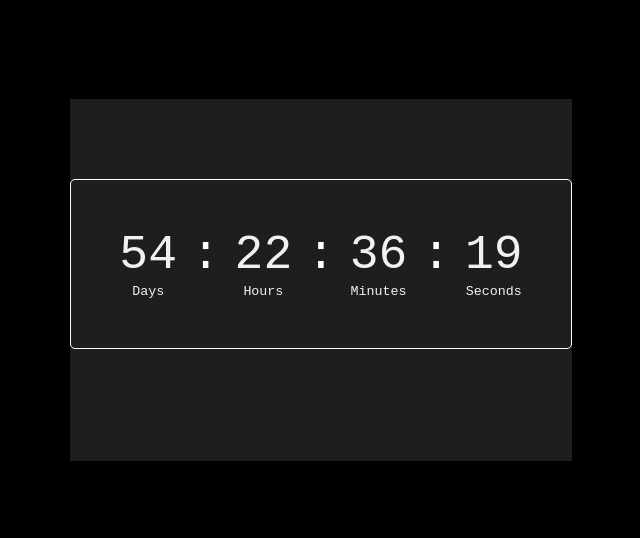
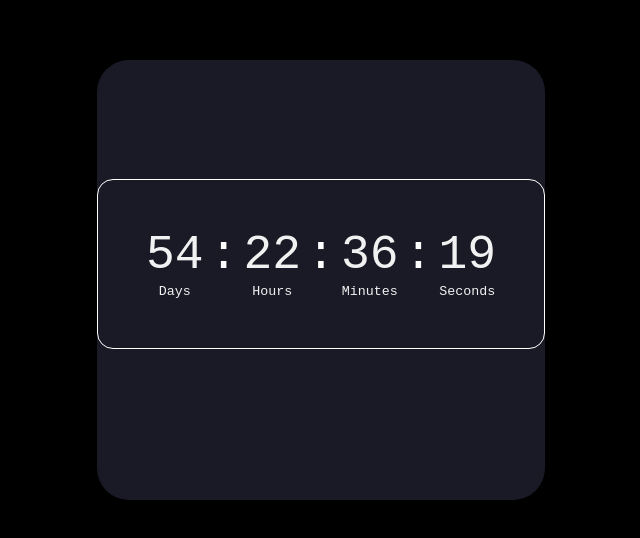
Before and after one commit to amirrahemi01/Basic-Countdown-Timer, a React (Create React App) app: page / in a window 1280 px wide. Shown: the part 120-658 px from the top of the page, without its empty margins (319-959 px from the left). Built offline with nearby package versions, Linux system fonts and the light colour scheme.

Commit message:
Change Display & Background

```diff
--- a/src/Components/Timer.css
+++ b/src/Components/Timer.css
@@ -9,16 +9,18 @@
 }
 
 .timer {
-  background-color: #1e1e1e;
+  background-color: #1a1a26;
   display: flex;
   flex-direction: column;
   align-items: center;
   justify-content: center;
   padding-bottom: 7em;
   padding-top: 2em;
-  /* width: 100%;
-    height: 100%; */
+  width: 35%;
+  height: 55%;
+  border-radius: 2em;
 }
+
 
 .timer div:first-child {
   text-align: center;
@@ -45,6 +47,7 @@ h2 {
   margin-top: 3em;
   padding: 3em;
   text-align: center;
+  border-radius: 1em;
 }
 
 section p:first-child,
```
